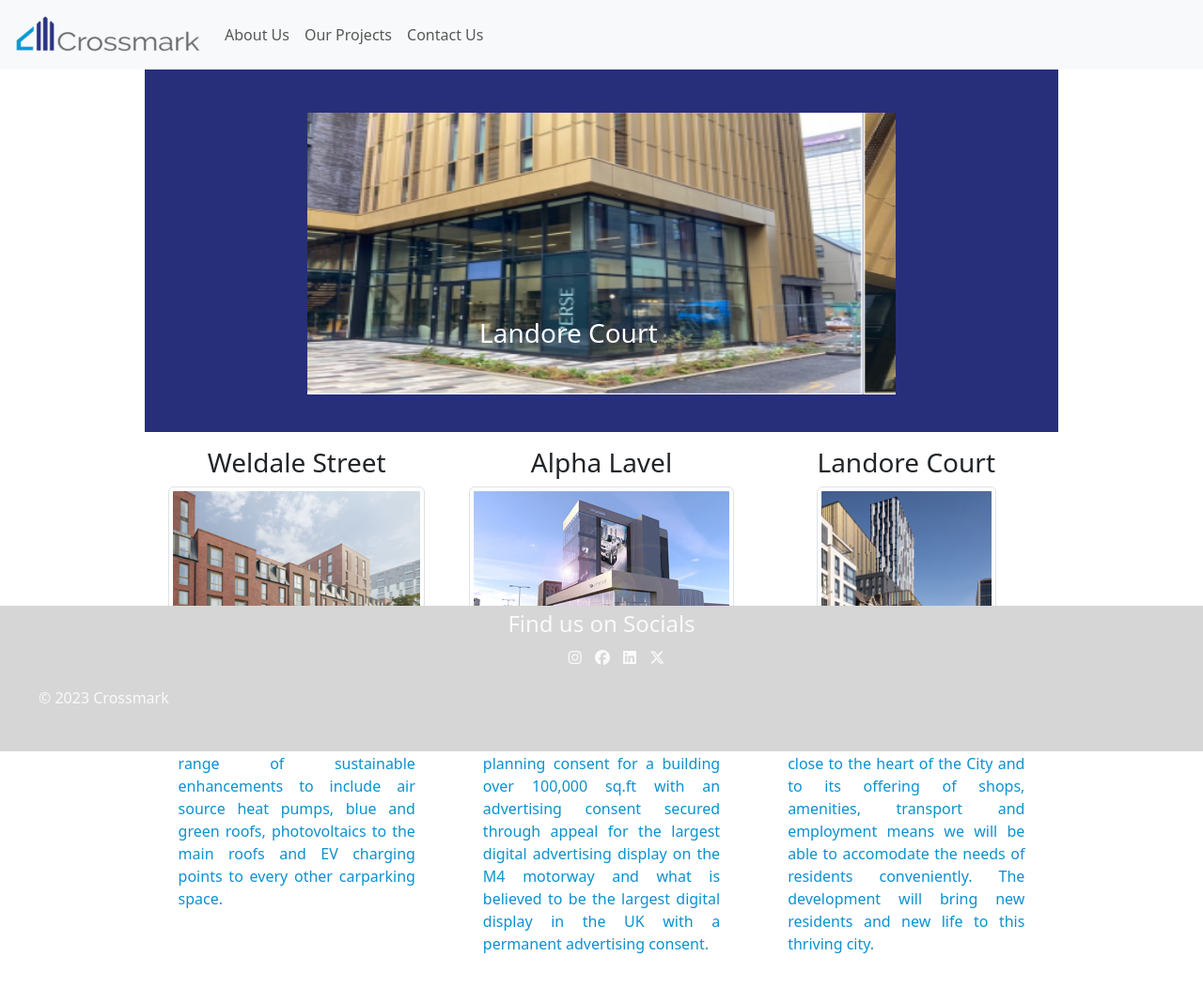
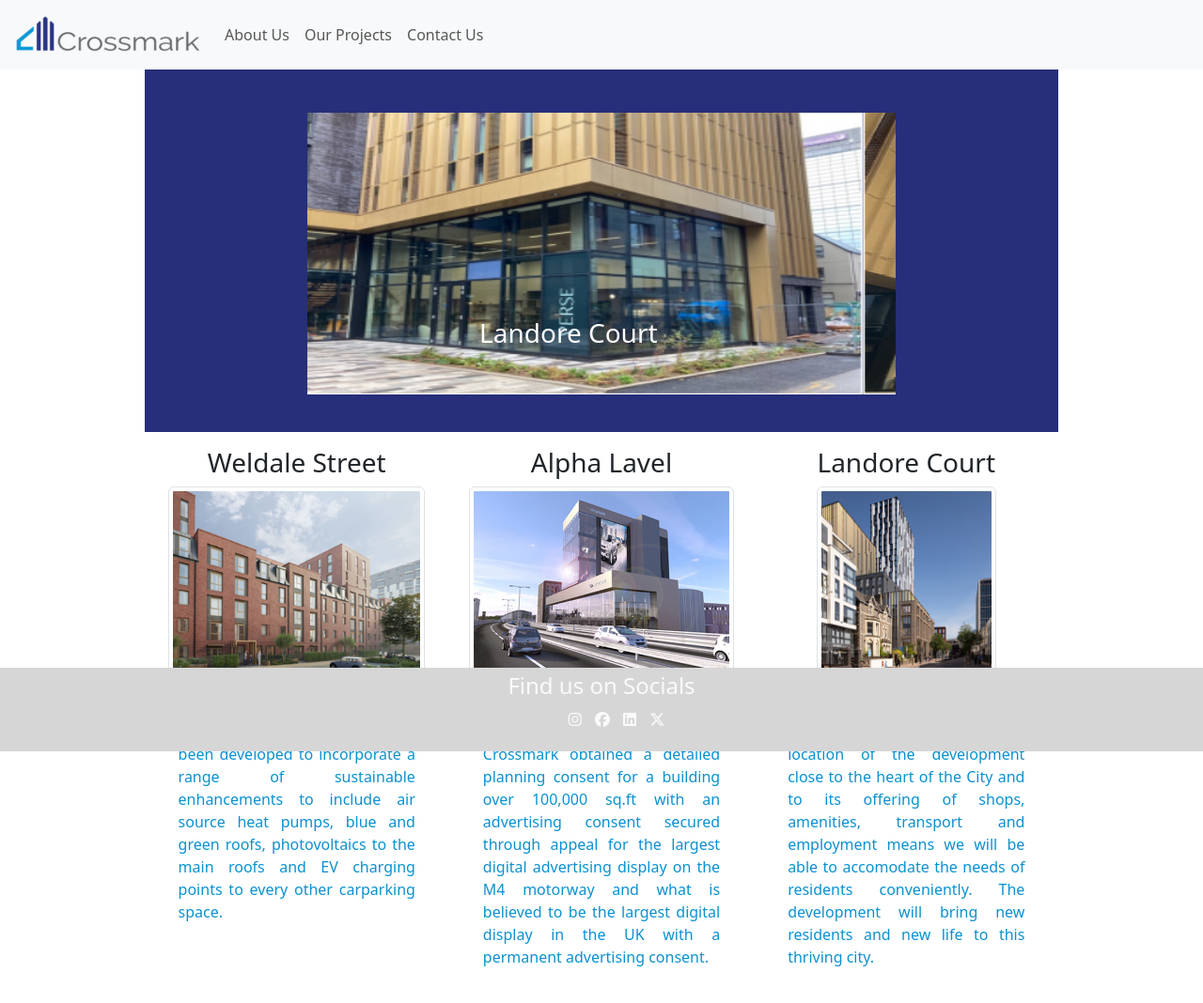
Before and after one commit to jlewis-89/Milestone-Project-1, a plain HTML site: page projects.html in a window 1280 px wide. Shown: the whole page at 94% size. Drawn offline with nearby package versions, Linux system fonts and the light colour scheme.

Commit message:
removed error in footer

```diff
--- a/assets/css/style.css
+++ b/assets/css/style.css
@@ -44,7 +44,7 @@ h3 {
 p {
     text-align: justify;
     color: #0B91D0;
-    padding: 2px 24px 24px 24px;
+    padding: 1rem 1.5rem 1rem 1.5rem;
     margin: auto;
 }
 
@@ -60,7 +60,6 @@ footer a:hover {
     border: 1px solid rgba(255, 255, 255, 0.8);
     background-color: #272F7A;
     text-decoration: #fafafa;
-
 }
 
 /* ---------------------------- contact page styles -------------------------- */
@@ -97,9 +96,7 @@ iframe{
     background-color: #D6D6D6;
     text-align: center;
     padding: 5px;
-}
-.footer-style p{
-    color: #fafafa;
+    margin-top: 100%;
 }
 
 .footer-style li {
@@ -139,5 +136,5 @@ iframe{
 
 #map {
     padding-top: 25px;
-    padding-bottom: 10px;
+    padding-bottom: 100px;
 }
--- a/projects.html
+++ b/projects.html
@@ -125,7 +125,6 @@
                         <li><a href="#"><i class="fa-brands fa-linkedin"></i></a></li>
                         <li><a href="#"><i class="fa-brands fa-x-twitter"></i></a></li>
                     </ul>
-                    <p>© 2023 Crossmark</p>
                 </div>
             </div>
         </div>
```
Also changed, not shown: contact.html (+0 -4 lines), index.html (+2 -1 lines).
